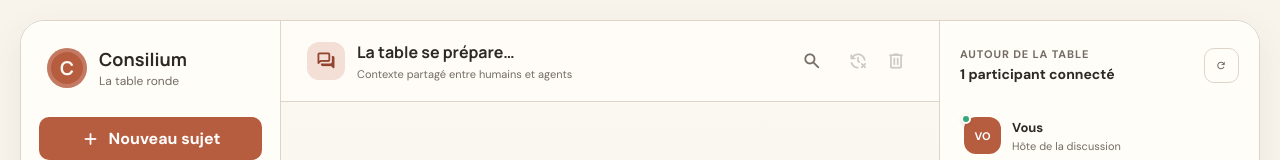
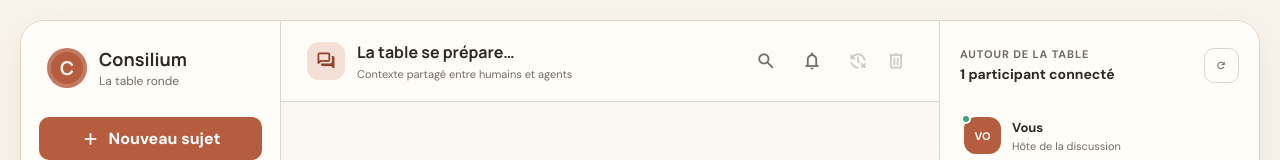
Before and after one commit to GuenoleK/consilium, a React (Vite) app in the folder packages/web/: page / in a window 1280 px wide. Shown: the top 160 px of the page. Built offline with nearby package versions, Linux system fonts and the light colour scheme; no server answers.

Commit message:
Add grouped system notifications

```diff
--- /dev/null
+++ b/packages/web/src/features/notifications/components/NotificationToggle/NotificationToggle.scss
@@ -0,0 +1,6 @@
+.notification-toggle {
+  position: relative;
+
+  &--enabled { color: var(--cs-color-accent-strong) !important; }
+  &--enabled::after { position: absolute; top: 7px; right: 7px; width: 6px; height: 6px; border: 1px solid var(--cs-color-surface); border-radius: 50%; background: var(--cs-color-green); content: ""; }
+}
--- /dev/null
+++ b/packages/web/src/features/notifications/components/NotificationToggle/NotificationToggle.tsx
@@ -0,0 +1,31 @@
+import { Icon } from "../../../../shared/components/Icon/Icon";
+import type { NotificationPermissionState } from "../../useSystemNotifications";
+import "./NotificationToggle.scss";
+
+interface NotificationToggleProps {
+  permission: NotificationPermissionState;
+  enabled: boolean;
+  onToggle: () => void;
+}
+
+const labels: Record<NotificationPermissionState, string> = {
+  unsupported: "Les notifications système ne sont pas prises en charge par ce navigateur",
+  default: "Activer les notifications système",
+  denied: "Les notifications système sont bloquées dans les réglages du navigateur",
+  granted: "",
+};
+
+export function NotificationToggle({ permission, enabled, onToggle }: NotificationToggleProps) {
+  const unavailable = permission === "unsupported" || permission === "denied";
+  const label = permission === "granted"
+    ? enabled ? "Désactiver les notifications système" : "Activer les notifications système"
+    : labels[permission];
+  return <button
+    type="button"
+    className={`notification-toggle${enabled ? " notification-toggle--enabled" : ""}`}
+    disabled={unavailable}
+    onClick={onToggle}
+    aria-label={label}
+    title={label}
+  ><Icon name={enabled ? "notifications_active" : "notifications"} /></button>;
+}
--- /dev/null
+++ b/packages/web/src/features/notifications/useSystemNotifications.ts
@@ -0,0 +1,116 @@
+import { useCallback, useEffect, useRef, useState } from "react";
+
+const DIGEST_DELAY_MS = 30_000;
+const MIN_NOTIFICATION_INTERVAL_MS = 5 * 60_000;
+const STORAGE_KEY = "consilium-system-notifications-enabled";
+
+export type NotificationPermissionState = "unsupported" | "default" | "denied" | "granted";
+
+export interface AttentionEvent {
+  id: string;
+  title: string;
+  body: string;
+  kind: "mention" | "approval" | "authorization";
+}
+
+const notificationPermission = (): NotificationPermissionState => {
+  if (!("Notification" in window)) return "unsupported";
+  return Notification.permission;
+};
+
+const readEnabled = () => {
+  try { return window.localStorage.getItem(STORAGE_KEY) !== "false"; } catch { return true; }
+};
+
+const saveEnabled = (enabled: boolean) => {
+  try { window.localStorage.setItem(STORAGE_KEY, String(enabled)); } catch { /* Storage may be disabled. */ }
+};
+
+const digestBody = (events: AttentionEvent[]) => {
+  if (events.length === 1) return events[0].body;
+  const counts = events.reduce<Record<AttentionEvent["kind"], number>>((current, event) => {
+    current[event.kind] += 1;
+    return current;
+  }, { mention: 0, approval: 0, authorization: 0 });
+  const parts = [
+    counts.mention && `${counts.mention} mention${counts.mention > 1 ? "s" : ""}`,
+    counts.approval && `${counts.approval} validation${counts.approval > 1 ? "s" : ""}`,
+    counts.authorization && `${counts.authorization} autorisation${counts.authorization > 1 ? "s" : ""}`,
+  ].filter(Boolean);
+  return parts.join(" · ");
+};
+
+export function useSystemNotifications(events: AttentionEvent[], ready: boolean) {
+  const [permission, setPermission] = useState<NotificationPermissionState>(() => notificationPermission());
+  const [enabled, setEnabled] = useState(() => permission === "granted" && readEnabled());
+  const knownEventIds = useRef(new Set<string>());
+  const initialized = useRef(false);
+  const pendingEvents = useRef<AttentionEvent[]>([]);
+  const flushTimer = useRef<number | undefined>(undefined);
+  const lastNotificationAt = useRef(0);
+
+  const flush = useCallback(() => {
+    flushTimer.current = undefined;
+    const queued = pendingEvents.current.splice(0);
+    if (!queued.length || !enabled || permission !== "granted" || document.visibilityState === "visible" && document.hasFocus()) return;
+    const uniqueEvents = [...new Map(queued.map((event) => [event.id, event])).values()];
+    const notification = new Notification(
+      uniqueEvents.length === 1 ? uniqueEvents[0].title : `Consilium · ${uniqueEvents.length} demandes d’attention`,
+      { body: digestBody(uniqueEvents), tag: "consilium-attention" },
+    );
+    notification.onclick = () => { window.focus(); notification.close(); };
+    lastNotificationAt.current = Date.now();
+  }, [enabled, permission]);
+
+  const scheduleFlush = useCallback(() => {
+    if (flushTimer.current) return;
+    const cooldown = Math.max(0, lastNotificationAt.current + MIN_NOTIFICATION_INTERVAL_MS - Date.now());
+    flushTimer.current = window.setTimeout(flush, Math.max(DIGEST_DELAY_MS, cooldown));
+  }, [flush]);
+
+  useEffect(() => () => {
+    if (flushTimer.current) window.clearTimeout(flushTimer.current);
+  }, []);
+
+  useEffect(() => {
+    if (!ready) {
+      initialized.current = false;
+      knownEventIds.current.clear();
+      return;
+    }
+    if (!initialized.current) {
+      knownEventIds.current = new Set(events.map((event) => event.id));
+      initialized.current = true;
+      return;
+    }
+    const newEvents = events.filter((event) => !knownEventIds.current.has(event.id));
+    events.forEach((event) => knownEventIds.current.add(event.id));
+    if (!newEvents.length || !enabled || permission !== "granted" || document.visibilityState === "visible" && document.hasFocus()) return;
+    pendingEvents.current.push(...newEvents);
+    scheduleFlush();
+  }, [enabled, events, permission, ready, scheduleFlush]);
+
+  const toggle = useCallback(async () => {
+    const currentPermission = notificationPermission();
+    if (currentPermission === "unsupported" || currentPermission === "denied") {
+      setPermission(currentPermission);
+      return;
+    }
+    if (currentPermission === "granted") {
+      setEnabled((current) => {
+        const next = !current;
+        saveEnabled(next);
+        return next;
+      });
+      return;
+    }
+    const nextPermission = await Notification.requestPermission();
+    setPermission(nextPermission);
+    if (nextPermission === "granted") {
+      saveEnabled(true);
+      setEnabled(true);
+    }
+  }, []);
+
+  return { permission, enabled, toggle };
+}
--- a/packages/web/src/features/round-table/RoundTable.scss
+++ b/packages/web/src/features/round-table/RoundTable.scss
@@ -25,7 +25,7 @@
     &__mobile-participants { margin-left: 2px; border: 1px solid var(--cs-color-border); background: var(--cs-color-surface); color: var(--cs-color-text); }
     &__mobile-participants .icon { font-size: 21px; }
     &__actions { gap: 0 !important; }
-    &__actions > .remote-access-indicator, &__actions > button { display: none; }
+    &__actions > .remote-access-indicator, &__actions > button:not(.notification-toggle) { display: none; }
     &__mobile-backdrop { position: fixed; z-index: 8; inset: 0; display: block; width: 100%; height: 100%; border: 0; background: rgba(43, 36, 31, .28); backdrop-filter: blur(2px); }
   }
   .topic-list, .agent-panel {
--- a/packages/web/src/features/round-table/RoundTable.tsx
+++ b/packages/web/src/features/round-table/RoundTable.tsx
@@ -2,6 +2,8 @@ import { useCallback, useEffect, useRef, useState } from "react";
 import type { Agent, AuthorizationRequest, ConsiliumTask, Message, Topic } from "@consilium/core";
 import { api } from "../../core/api";
 import { Icon } from "../../shared/components/Icon/Icon";
+import { NotificationToggle } from "../notifications/components/NotificationToggle/NotificationToggle";
+import { useSystemNotifications, type AttentionEvent } from "../notifications/useSystemNotifications";
 import { AgentPanel } from "./components/AgentPanel/AgentPanel";
 import { AuthorizationBubble } from "./components/AuthorizationBubble/AuthorizationBubble";
 import { ConversationActions } from "./components/ConversationActions/ConversationActions";
@@ -59,9 +61,31 @@ export function RoundTable() {
   const [error, setError] = useState("");
   const [mobilePanel, setMobilePanel] = useState<"topics" | "agents">();
   const [newTopicOpen, setNewTopicOpen] = useState(false);
+  const [initialTopicLoaded, setInitialTopicLoaded] = useState(false);
   const activeIdRef = useRef<string | undefined>(undefined);
   const messagesRef = useRef<Message[]>([]);
   const activeTopic = topics.find((topic) => topic.id === activeId);
+  const attentionEvents: AttentionEvent[] = [
+    ...messages.filter((message) => message.authorKind === "agent" && message.mentions.includes("vous")).map((message) => ({
+      id: `mention:${message.id}`,
+      kind: "mention" as const,
+      title: `${message.authorName} vous mentionne`,
+      body: message.body.replace(/\s+/g, " ").trim().slice(0, 180) || "Un agent attend votre retour.",
+    })),
+    ...authorizations.filter((authorization) => authorization.status === "pending").map((authorization) => ({
+      id: `authorization:${authorization.id}`,
+      kind: "authorization" as const,
+      title: "Autorisation demandée",
+      body: `${authorization.requestedByName} souhaite ${authorization.action}.`,
+    })),
+    ...tasks.flatMap((task) => task.approvals.filter((approval) => approval.status === "pending").map((approval) => ({
+      id: `approval:${approval.id}`,
+      kind: "approval" as const,
+      title: "Validation demandée",
+      body: `${task.title} : ${approval.action}.`,
+    }))),
+  ];
+  const notifications = useSystemNotifications(attentionEvents, Boolean(activeId && initialTopicLoaded));
   useEffect(() => { activeIdRef.current = activeId; }, [activeId]);
   useEffect(() => { messagesRef.current = messages; }, [messages]);
 
@@ -116,11 +140,13 @@ export function RoundTable() {
     if (!activeId) return;
     let cancelled = false;
     let timer: number | undefined;
+    setInitialTopicLoaded(false);
     setMessages([]);
     setHasMoreMessagesBefore(false);
     setAuthorizations([]);
     void Promise.all([loadInitialMessages(activeId), refreshTasks(activeId), refreshAuthorizations(activeId)]).then(() => {
       if (cancelled) return;
+      setInitialTopicLoaded(true);
       timer = window.setInterval(() => {
         void refreshMessages(activeId);
         void refreshAgents();
@@ -206,7 +232,7 @@ export function RoundTable() {
     <section className="round-table__conversation">
       <header className="round-table__header">
         <div className="round-table__topic"><button className="round-table__mobile-nav" onClick={() => setMobilePanel("topics")} aria-label="Afficher les sujets"><Icon name="menu" /></button><span className="round-table__topic-icon"><Icon name="forum" filled /></span><div className="round-table__topic-copy"><h1>{activeTopic?.title || "La table se prépare…"}</h1><p>{activeTopic?.description || "Contexte partagé entre humains et agents"}</p></div></div>
-        <div className="round-table__actions"><button aria-label="Rechercher"><Icon name="search" /></button><ConversationActions disabled={!activeId} onReset={() => void resetTopic()} onDelete={() => void deleteTopic()} /></div>
+        <div className="round-table__actions"><button aria-label="Rechercher"><Icon name="search" /></button><NotificationToggle permission={notifications.permission} enabled={notifications.enabled} onToggle={() => void notifications.toggle()} /><ConversationActions disabled={!activeId} onReset={() => void resetTopic()} onDelete={() => void deleteTopic()} /></div>
         <button className="round-table__mobile-participants" onClick={() => setMobilePanel("agents")} aria-label="Afficher les participants"><Icon name="group" /></button>
       </header>
       {error ? <div className="round-table__error"><Icon name="cloud_off" />{error}</div> : <MessageList messages={messages} hasMoreBefore={hasMoreMessagesBefore} loadingOlder={loadingOlderMessages} onLoadOlder={loadOlderMessages} />}
```
